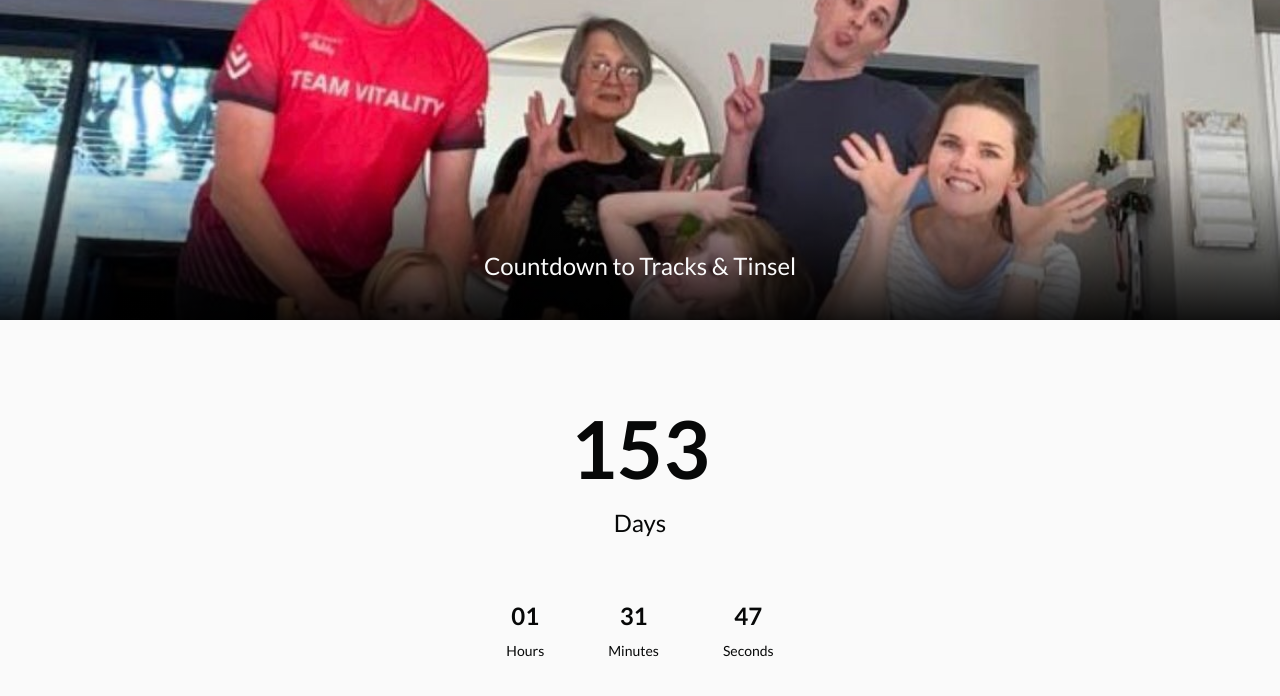
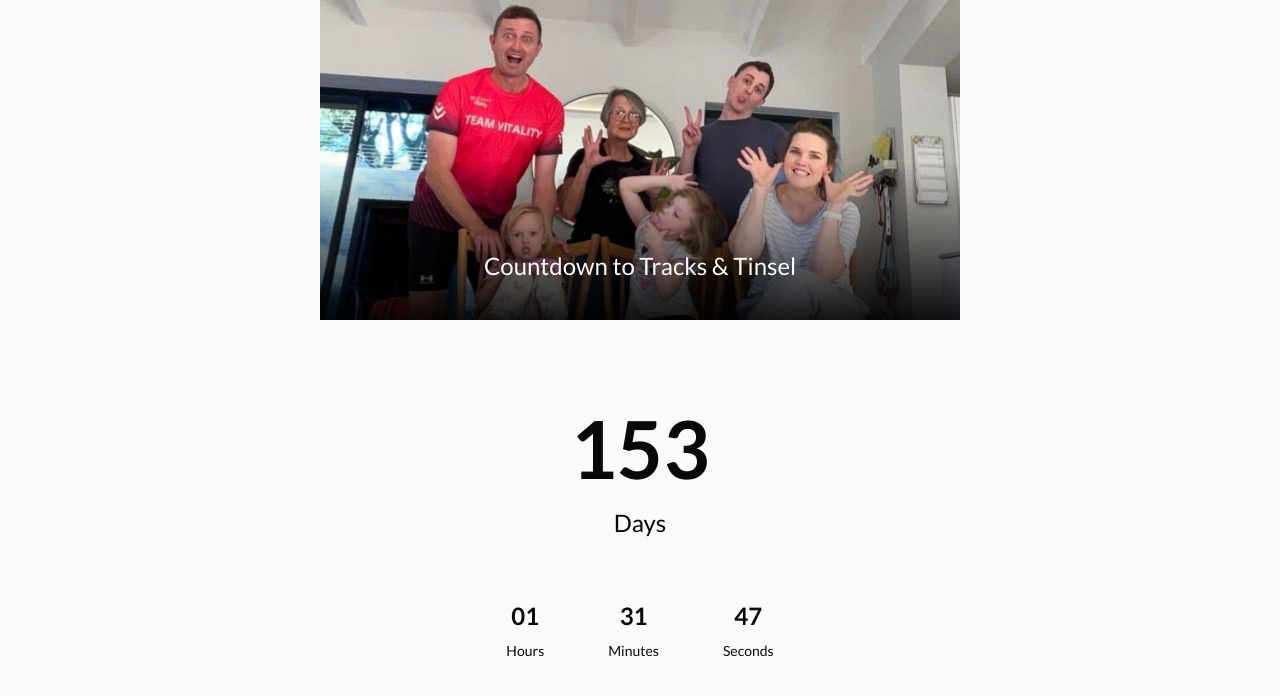
Before and after one commit to byVusi/tracks_and_tinsel, a plain HTML site: page index.html in a window 1280 px wide. Drawn offline with Linux system fonts and the light colour scheme.

Commit message:
Update style.css

```diff
--- a/style.css
+++ b/style.css
@@ -48,7 +48,9 @@ header,
 	text-align: center;
 }
 header {
+	max-width: 40rem;
 	height: 20rem;
+	margin: auto;
 	background-image: url("background-image.jpeg");
 	background-repeat: no-repeat;
 	background-size: cover;
```
